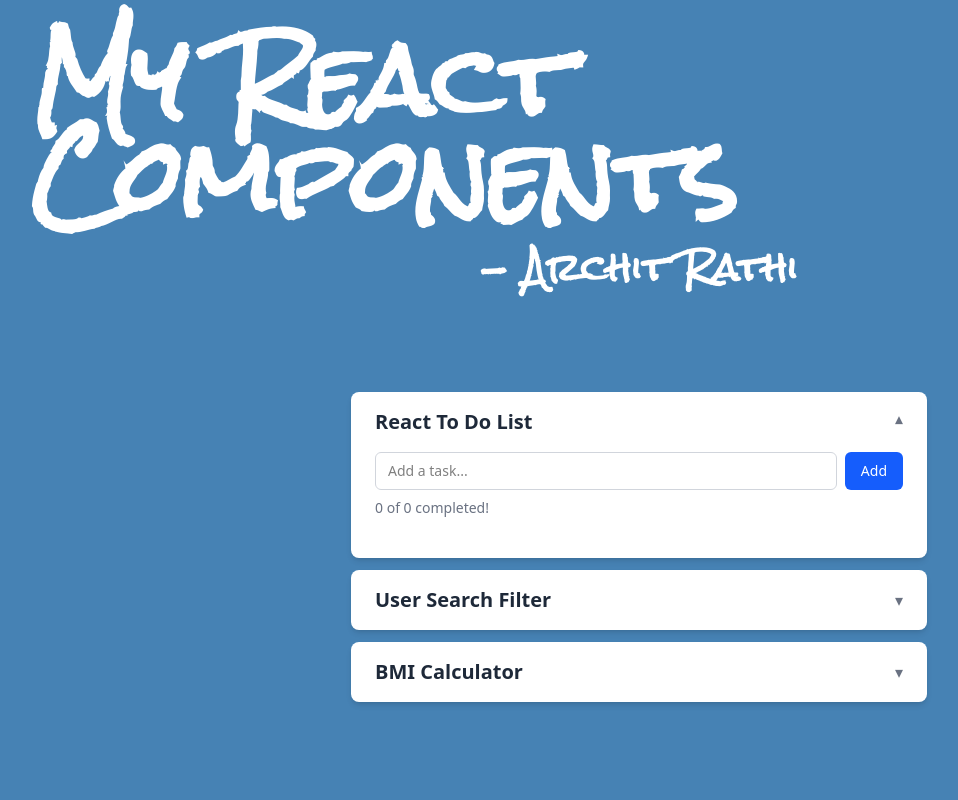
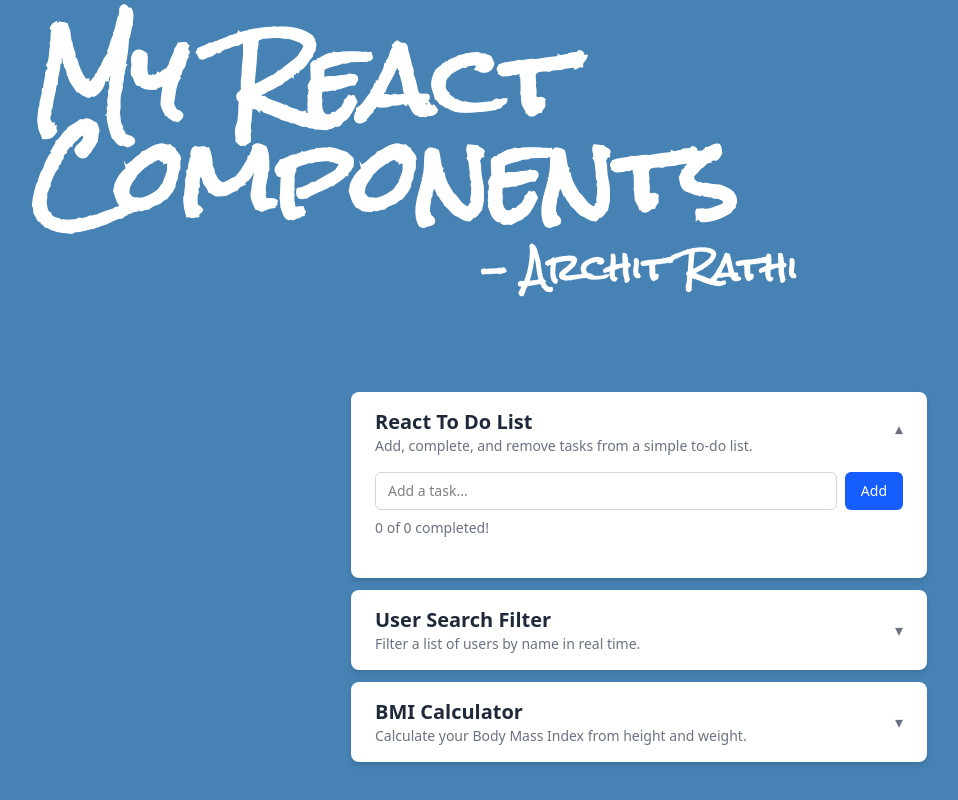
Before and after one commit to arath089/react-components, a React (Vite) app: page / in a window 1280 px wide. Shown: the whole page, without its empty margins (1-959 px from the left). Built offline with nearby package versions, Linux system fonts and the light colour scheme; a web font is replaced by a local one.

Commit message:
feat: Add accordion description

```diff
--- a/src/Accordion/AccordionItem.jsx
+++ b/src/Accordion/AccordionItem.jsx
@@ -1,11 +1,22 @@
-export default function AccordionItem({ title, isOpen, onToggle, children }) {
+export default function AccordionItem({
+  title,
+  description,
+  isOpen,
+  onToggle,
+  children,
+}) {
   return (
     <div className="w-full rounded-lg bg-white shadow-md overflow-hidden">
       <button
         onClick={onToggle}
         className="w-full flex items-center justify-between px-6 py-4 text-left hover:bg-gray-50"
       >
-        <h3 className="text-xl font-semibold text-gray-800">{title}</h3>
+        <div>
+          <h3 className="text-xl font-semibold text-gray-800">{title}</h3>
+          {description && (
+            <p className="text-sm text-gray-500">{description}</p>
+          )}
+        </div>
         <span
           className={`text-gray-500 transition-transform duration-200 ${
             isOpen ? "rotate-180" : ""
--- a/src/App.jsx
+++ b/src/App.jsx
@@ -16,13 +16,22 @@
         </p>
       </div>
       <Accordion defaultOpenIndex={0}>
-        <AccordionItem title="React To Do List">
+        <AccordionItem
+          title="React To Do List"
+          description="Add, complete, and remove tasks from a simple to-do list."
+        >
           <TodoList />
         </AccordionItem>
-        <AccordionItem title="User Search Filter">
+        <AccordionItem
+          title="User Search Filter"
+          description="Filter a list of users by name in real time."
+        >
           <UserSearchFilter />
         </AccordionItem>
-        <AccordionItem title="BMI Calculator">
+        <AccordionItem
+          title="BMI Calculator"
+          description="Calculate your Body Mass Index from height and weight."
+        >
           <BMICalculator />
         </AccordionItem>
       </Accordion>
```
